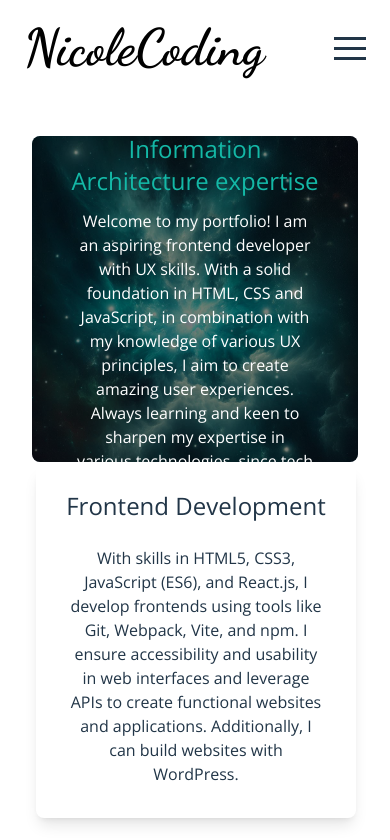
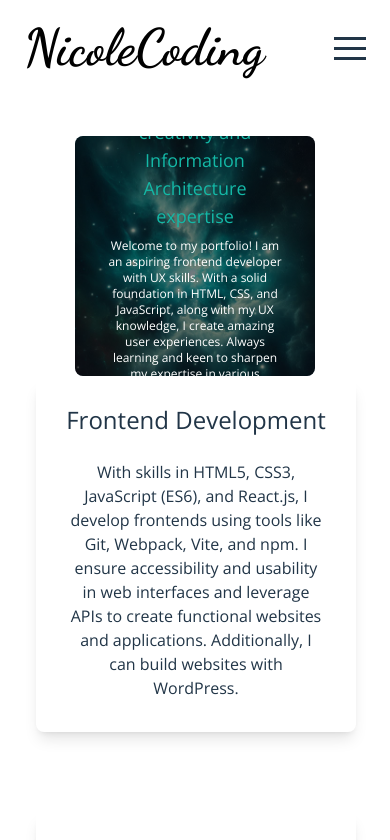
Before and after one commit to NicoleCoding/Portfolio-react, a React (Vite) app: page / in a window 390 px wide. Shown: the top 840 px of the page. Built offline with nearby package versions, Linux system fonts and the light colour scheme.

Commit message:
- Fix hero section on mobile

```diff
--- a/src/pages/Home.jsx
+++ b/src/pages/Home.jsx
@@ -4,17 +4,19 @@ import Button from "../components/Button";
 export default function Home() {
     return (
         <section className="container mx-auto p-4 md:p-8 max-w-screen-4xl font-custom">
-            <section id="hero" className="p-0 sm:p-2 relative flex flex-col md:flex-col justify-between items-center bg-hero-background bg-no-repeat bg-cover text-white rounded-lg h-25 bg-center aspect-square sm:aspect-auto overflow-hidden">
-            <div className="absolute inset-0 bg-black bg-opacity-50 rounded-lg"></div>
-            <div className="relative z-8 text-white p-8 flex flex-col items-center justify-center h-full">
-            <h2 className="font-bold text-2xl sm:text-4xl text-teal-500 text-center">Creating clean, usable user interfaces with creativity and Information Architecture expertise</h2>
-                <p className="p-3 text-base sm:text-xl text-center">Welcome to my portfolio! I am an aspiring frontend developer with UX skills. With a solid foundation in HTML, CSS and JavaScript, in combination with my knowledge of various
-                    UX principles, I aim to create amazing user experiences. Always learning and keen to sharpen my expertise in various technologies, since tech is always evolving.
+            <section id="hero" className="p-4 sm:p-2 relative flex flex-col justify-center items-center bg-hero-background bg-no-repeat bg-cover text-white rounded-lg h-60 sm:h-80 md:h-96 bg-center aspect-square sm:aspect-auto overflow-hidden max-w-md mx-auto">
+                <div className="absolute inset-0 bg-black bg-opacity-50 rounded-lg"></div>
+                <div className="relative z-10 text-white px-4 py-6 flex flex-col items-center justify-center h-full">
+                <h2 className="font-bold text-lg sm:text-2xl text-teal-500 text-center">
+                    Creating clean, usable user interfaces with creativity and Information Architecture expertise
+                </h2>
+                <p className="mt-2 text-xs sm:text-base text-center">
+                Welcome to my portfolio! I am an aspiring frontend developer with UX skills. With a solid foundation in HTML, CSS, and JavaScript, along with my UX knowledge, I create amazing user experiences. Always learning and keen to sharpen my expertise in various technologies as tech constantly evolves.
                 </p>
-                <Link className="py-1 px-2 text-black hover:text-teal-500" href="/projects">
-                    <Button className="bg-teal-200" text="See my projects"></Button>
-                </Link>
-            </div>
+            <Link className="py-2 px-4 text-black hover:text-teal-500 mt-4" href="/projects">
+                <Button className="bg-teal-200 text-xs sm:text-sm" text="See my projects"></Button>
+            </Link>
+                </div>
             </section>
             <section id="roles" className="flex flex-col m-x p-1 lg:flex-row justify-center items-stretch gap-20">
                 <section className="shadow-lg p-6 mx-auto lg:mx-0 rounded-lg w-80 text-center flex flex-col justify-start">
```
